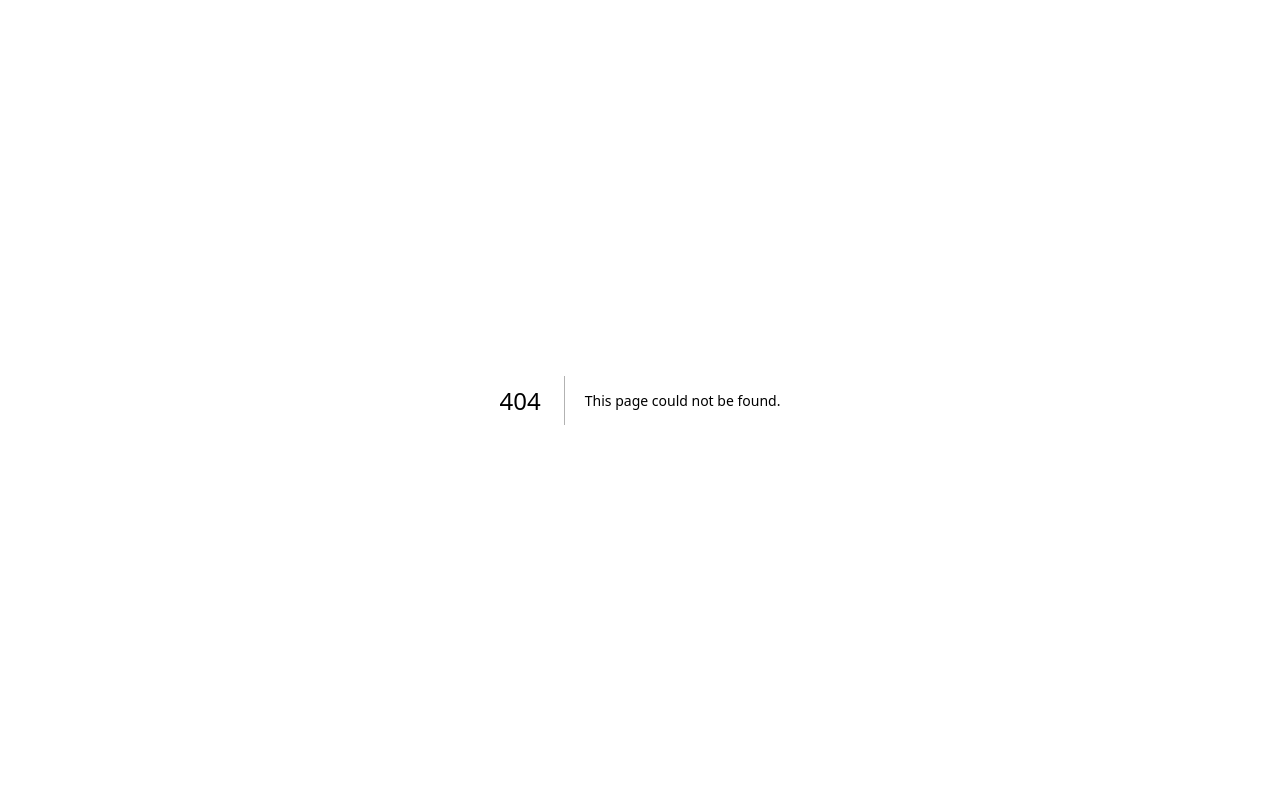
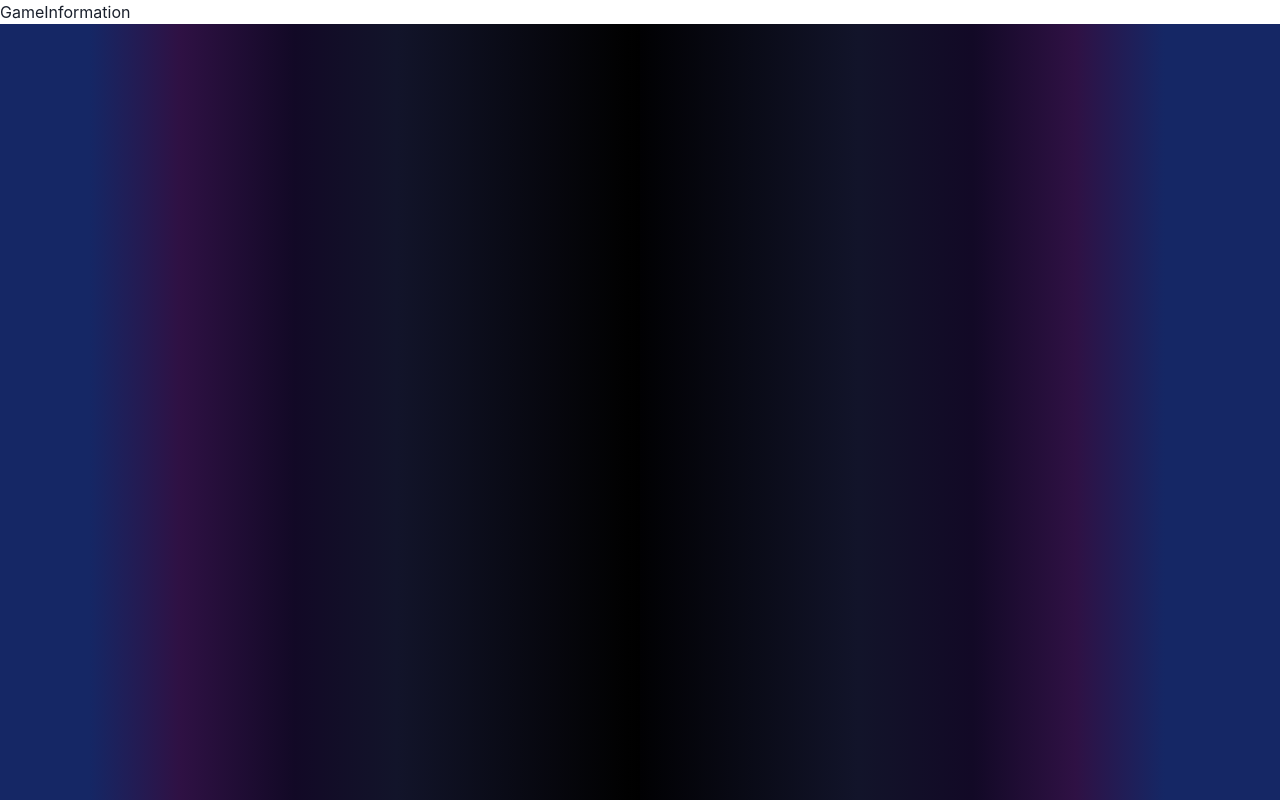
Before and after one commit to tchowd/guess-secret-number, a Next.js app in the folder packages/frontend/: page /about/GameInformation in a window 1280 px wide. Before the commit this address had no page. Built offline with nearby package versions, Linux system fonts and the light colour scheme; what @rainbow-me/rainbowkit, wagmi would draw is missing.

Commit message:
minor frontend changes - in progress

```diff
--- /dev/null
+++ b/packages/frontend/pages/about/GameInformation.tsx
@@ -0,0 +1,9 @@
+import React from 'react'
+
+function GameInformation() {
+  return (
+    <div>GameInformation</div>
+  )
+}
+
+export default GameInformation
```
Also changed, not shown: packages/frontend/pages/about/Intructions.tsx (added, +9 -0 lines).
